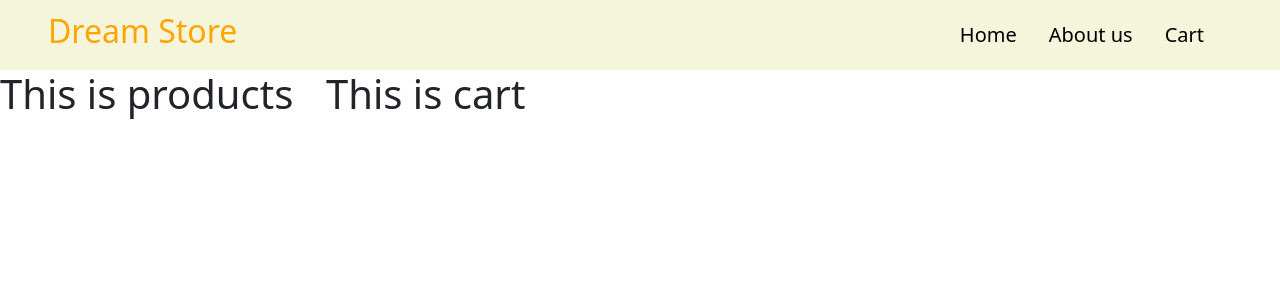
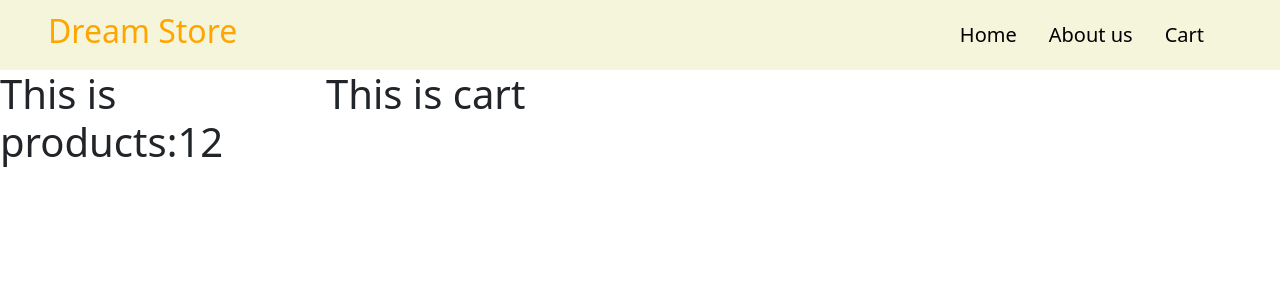
Before and after one commit to Md-RonyAhmed/dream-laptop-store-react, a React (Create React App) app: page / in a window 1280 px wide. Shown: the top 300 px of the page. Built offline with nearby package versions, Linux system fonts and the light colour scheme.

Commit message:
react hooks added

```diff
--- a/src/components/Shop/Shop.js
+++ b/src/components/Shop/Shop.js
@@ -1,10 +1,19 @@
-import React from 'react';
+import React, { useEffect, useState } from 'react';
 import './Shop.css';
 const Shop = () => {
+
+   const [laptops, setLaptops] = useState([]);
+
+   useEffect(() => {
+      fetch('data.json')
+         .then(res => res.json())
+         .then(data => setLaptops(data));
+   }, [laptops])
+
    return (
       <div className='row'>
          <div className="col col-md-3">
-            <h1>This is products </h1>
+            <h1>This is products:{laptops.length} </h1>
          </div>
          <div className="col">
             <h1>This is cart</h1>
```
